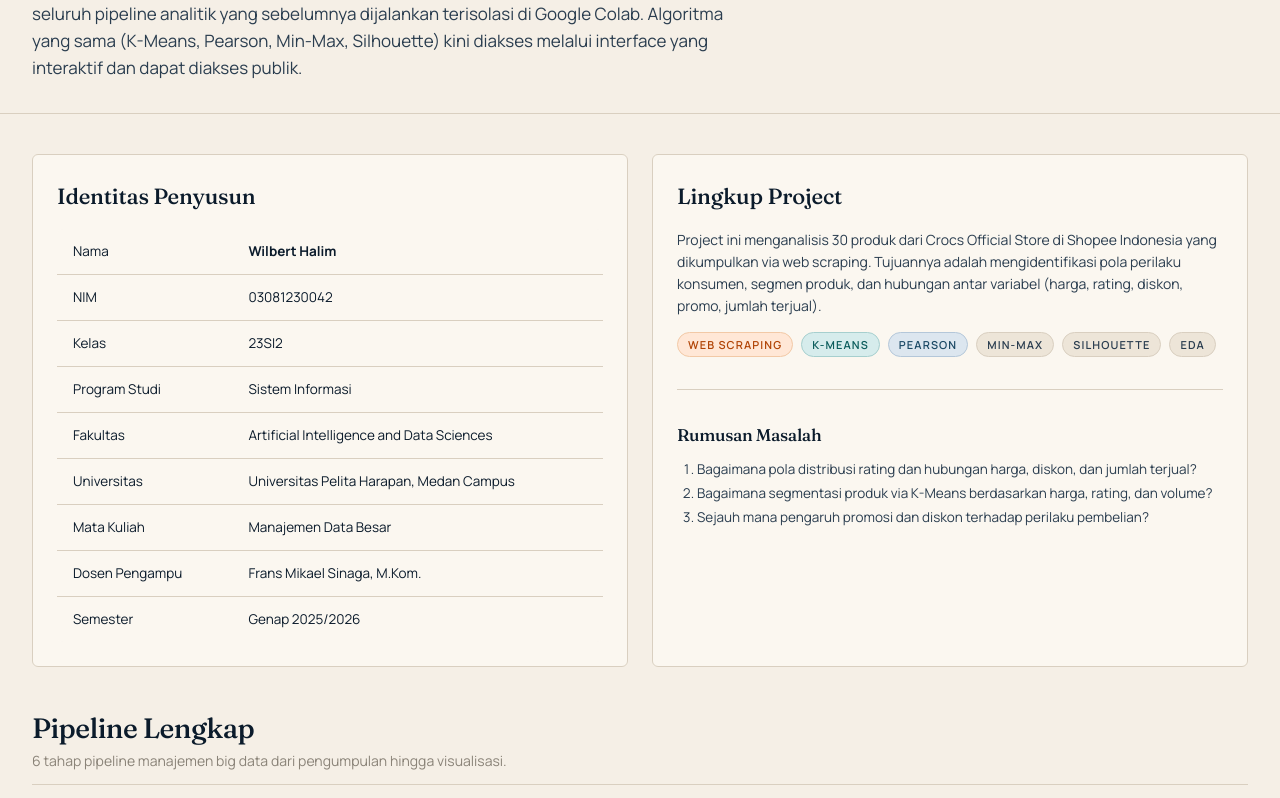
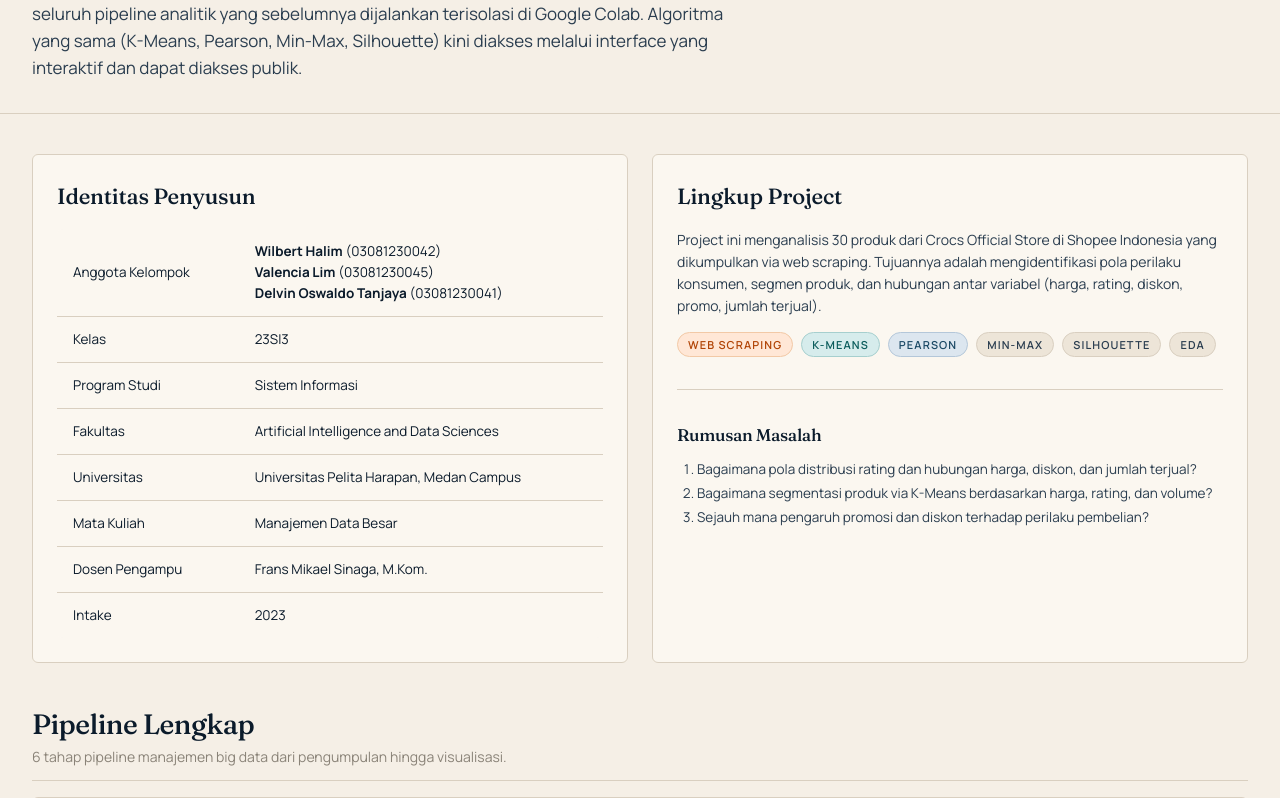
Before and after one commit to Wilberthalim1/crocs_webapp, a Flask app: template templates/about.html in a window 1280 px wide. Shown: the part 419-1217 px from the top of the page. Run offline with Flask 3, Linux system fonts and the light colour scheme; the template is opened without the code that fills it, so the values that code supplies are empty; parts of the project's set-up code (start-up, migrations or seed data) failed here and were passed over.

Commit message:
update identitas kelompok

```diff
--- a/templates/about.html
+++ b/templates/about.html
@@ -25,15 +25,18 @@
       <div class="tbl-wrap" style="border:0;">
         <table class="tbl">
           <tbody>
-            <tr><td>Nama</td><td><strong>Wilbert Halim</strong></td></tr>
-            <tr><td>NIM</td><td>03081230042</td></tr>
-            <tr><td>Kelas</td><td>23SI2</td></tr>
+            <tr><td>Anggota Kelompok</td><td>
+              <strong>Wilbert Halim</strong> (03081230042)<br>
+              <strong>Valencia Lim</strong> (03081230045)<br>
+              <strong>Delvin Oswaldo Tanjaya</strong> (03081230041)
+            </td></tr>
+            <tr><td>Kelas</td><td>23SI3</td></tr>
             <tr><td>Program Studi</td><td>Sistem Informasi</td></tr>
             <tr><td>Fakultas</td><td>Artificial Intelligence and Data Sciences</td></tr>
             <tr><td>Universitas</td><td>Universitas Pelita Harapan, Medan Campus</td></tr>
             <tr><td>Mata Kuliah</td><td>Manajemen Data Besar</td></tr>
             <tr><td>Dosen Pengampu</td><td>Frans Mikael Sinaga, M.Kom.</td></tr>
-            <tr><td>Semester</td><td>Genap 2025/2026</td></tr>
+            <tr><td>Intake</td><td>2023</td></tr>
           </tbody>
         </table>
       </div>
```
